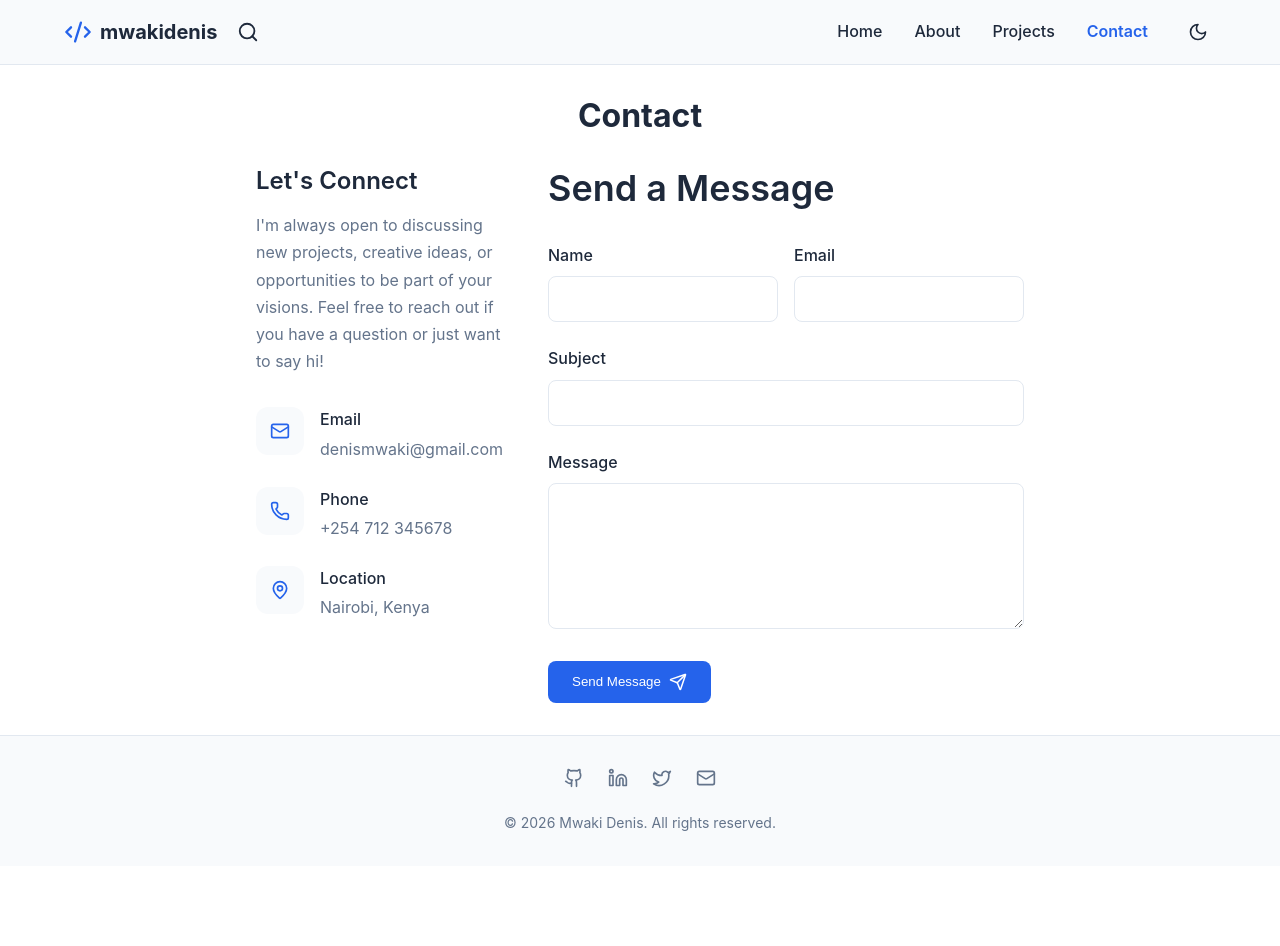
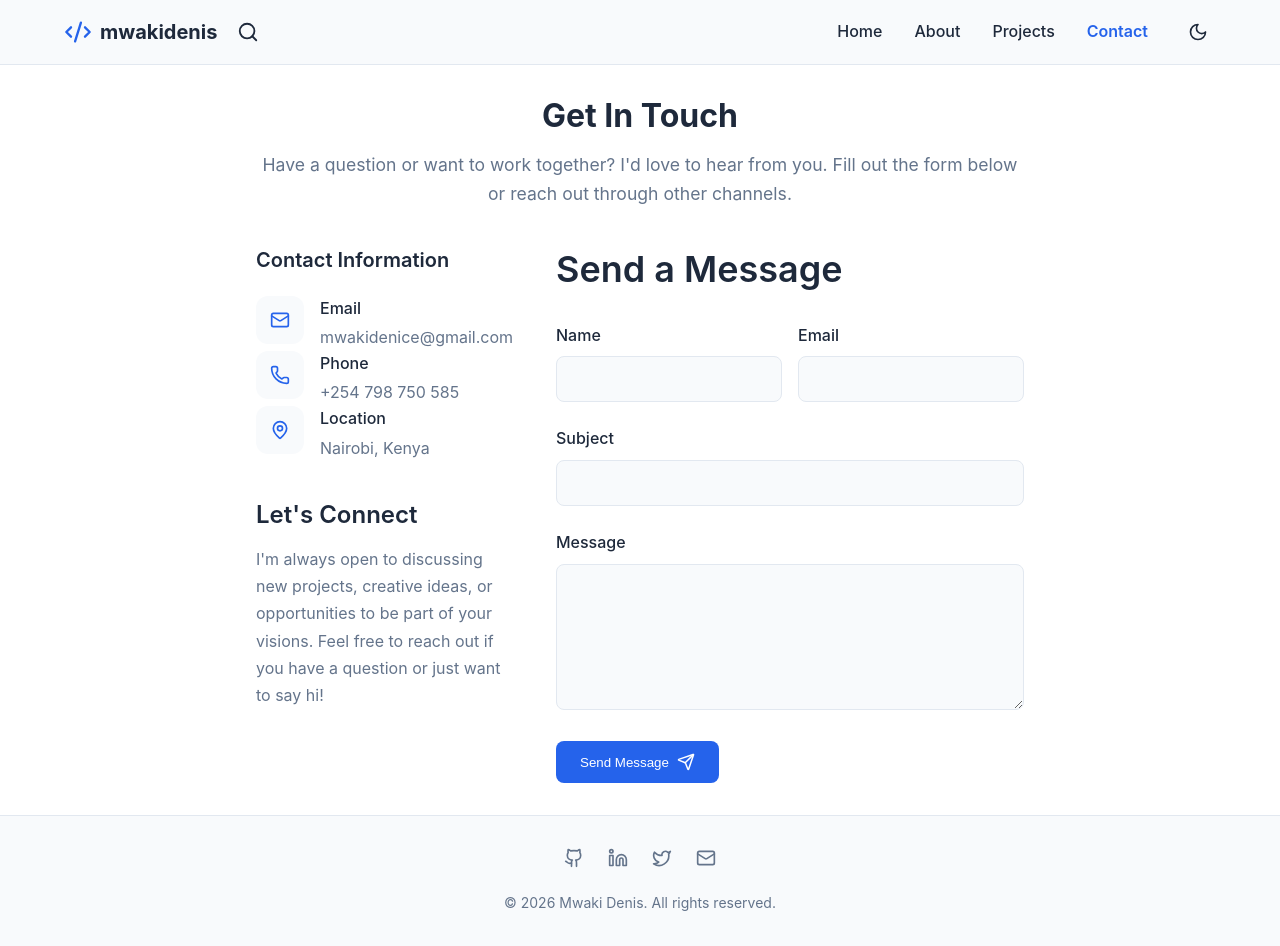
Before and after one commit to mwakidenis/Interactive-Portfolio-2026, a React (Vite) app: page /contact in a window 1280 px wide. Before the commit the page ends 866 px from the top, so only its background shows below. Built offline with nearby package versions, Linux system fonts and the light colour scheme.

Commit message:
chore: update contact info, adaptive fields, and intro for contact page

```diff
--- a/src/pages/Contact.tsx
+++ b/src/pages/Contact.tsx
@@ -35,18 +35,22 @@ export default function Contact() {
 
   return (
     <section style={{ maxWidth: 800, margin: '0 auto', padding: '2rem 1rem' }}>
-      <h1 style={{ fontSize: '2rem', fontWeight: 700, marginBottom: '2rem', textAlign: 'center' }}>Contact</h1>
-      <div style={{ display: 'flex', flexWrap: 'wrap', gap: '2rem' }}>
-        {/* Contact Info */}
+      <h1 style={{ fontSize: '2rem', fontWeight: 700, marginBottom: '1rem', textAlign: 'center' }}>Get In Touch</h1>
+      <p style={{ textAlign: 'center', color: 'var(--text-light)', marginBottom: '2.5rem', fontSize: '1.1rem' }}>
+        Have a question or want to work together? I'd love to hear from you. Fill out the form below or reach out through other channels.
+      </p>
+      <div style={{ display: 'flex', flexWrap: 'wrap', gap: '2.5rem' }}>
+        {/* Contact Information */}
         <div style={{ flex: 1, minWidth: 260 }}>
-          <h3 style={{ marginBottom: '1rem' }}>Let's Connect</h3>
-          <p style={{ color: 'var(--text-light)', lineHeight: 1.7, marginBottom: '2rem' }}>
-            I'm always open to discussing new projects, creative ideas, or opportunities to be part of your visions. Feel free to reach out if you have a question or just want to say hi!
-          </p>
-          <div style={{ display: 'flex', flexDirection: 'column', gap: '1.5rem' }}>
-            <ContactInfo Icon={Mail} title="Email" content="denismwaki@gmail.com" href="mailto:denismwaki@gmail.com" />
-            <ContactInfo Icon={Phone} title="Phone" content="+254 712 345678" href="tel:+254712345678" />
-            <ContactInfo Icon={MapPin} title="Location" content="Nairobi, Kenya" />
+          <h2 style={{ fontSize: '1.25rem', fontWeight: 600, marginBottom: '1.5rem' }}>Contact Information</h2>
+          <ContactInfo Icon={Mail} title="Email" content="mwakidenice@gmail.com" href="mailto:mwakidenice@gmail.com" />
+          <ContactInfo Icon={Phone} title="Phone" content="+254 798 750 585" href="tel:+254798750585" />
+          <ContactInfo Icon={MapPin} title="Location" content="Nairobi, Kenya" />
+          <div style={{ marginTop: '2.5rem' }}>
+            <h3 style={{ marginBottom: '1rem' }}>Let's Connect</h3>
+            <p style={{ color: 'var(--text-light)', lineHeight: 1.7 }}>
+              I'm always open to discussing new projects, creative ideas, or opportunities to be part of your visions. Feel free to reach out if you have a question or just want to say hi!
+            </p>
           </div>
         </div>
         {/* Contact Form */}
@@ -74,7 +78,7 @@ export default function Contact() {
                   fontSize: '1rem',
                   fontFamily: 'inherit',
                   resize: 'vertical',
-                  backgroundColor: typeof window !== 'undefined' && window.matchMedia && window.matchMedia('(prefers-color-scheme: dark)').matches ? 'var(--surface)' : '#fff',
+                  background: 'var(--surface, #fff)',
                   color: 'var(--text)',
                   transition: 'background-color 0.2s, color 0.2s',
                 }}
@@ -168,7 +172,7 @@ function InputField({ label, name, type = 'text', value, onChange, required }: {
           borderRadius: '0.5rem',
           fontSize: '1rem',
           fontFamily: 'inherit',
-          backgroundColor: typeof window !== 'undefined' && window.matchMedia && window.matchMedia('(prefers-color-scheme: dark)').matches ? 'var(--surface)' : '#fff',
+          background: 'var(--surface, #fff)',
           color: 'var(--text)',
           transition: 'background-color 0.2s, color 0.2s',
         }}
```
